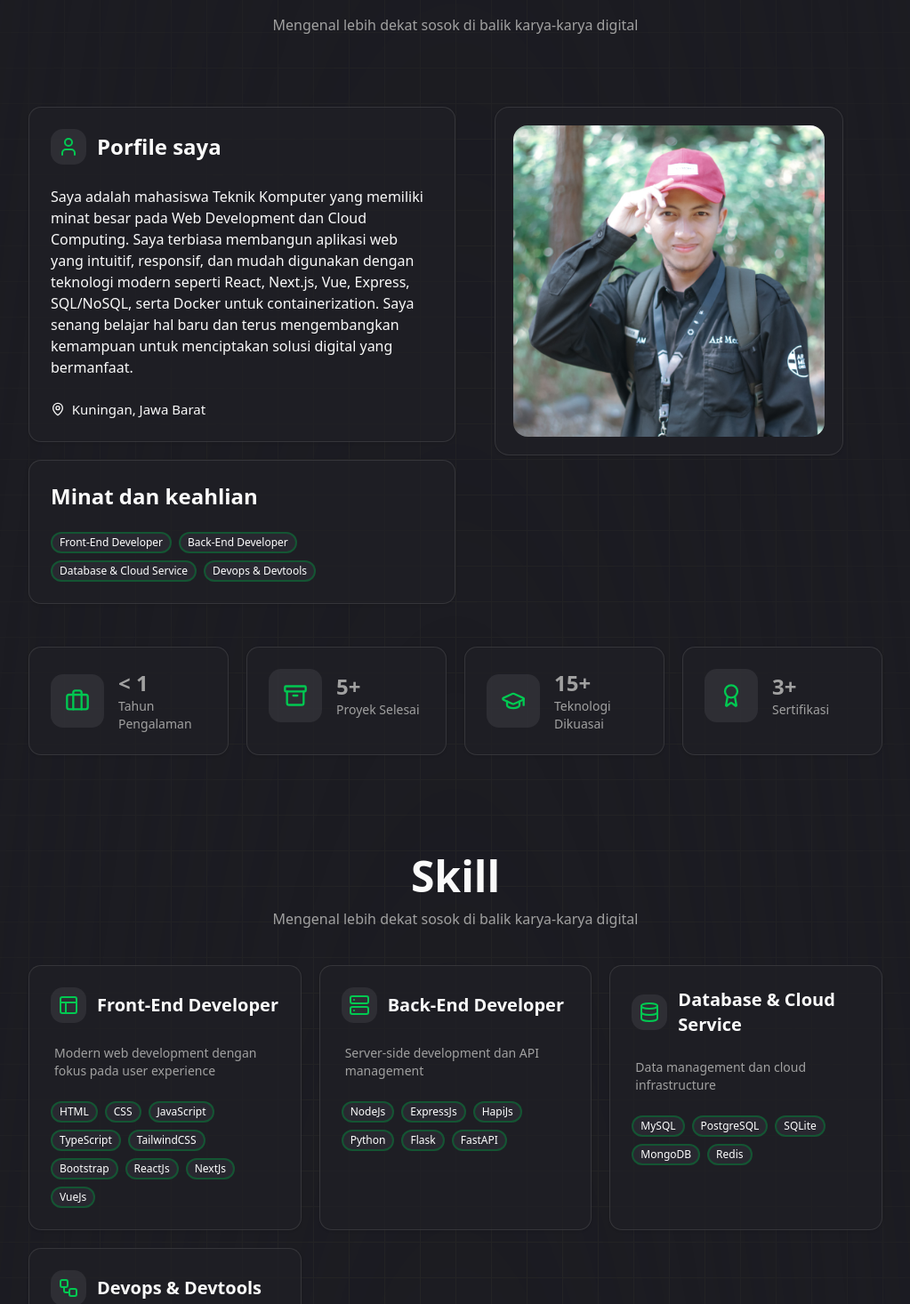
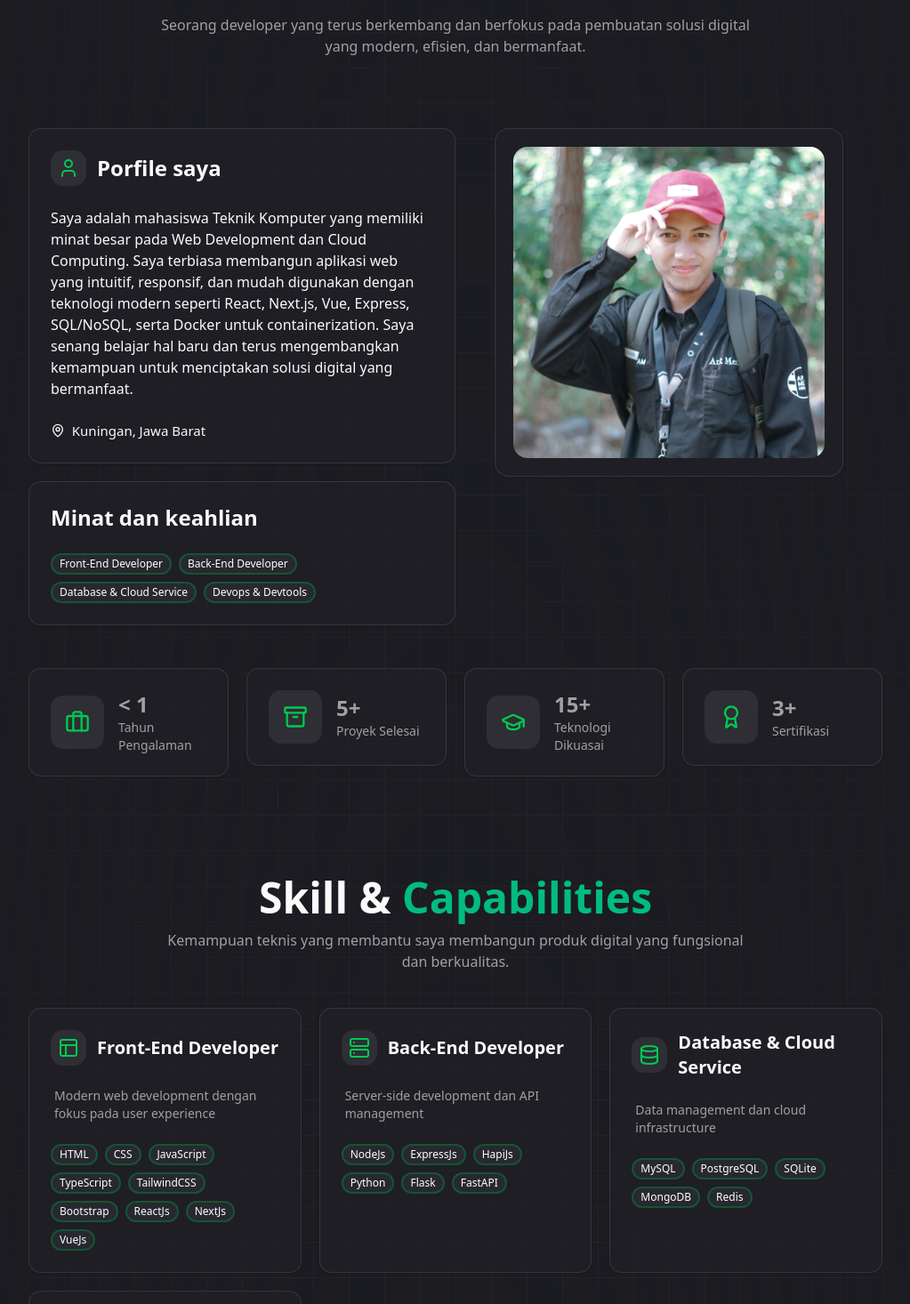
Before and after one commit to AnamSadat/portofolio-v1, a Next.js app: page / in a window 1280 px wide. Shown: the part 924-2390 px from the top of the page at 89% size, without its empty margins (128-1151 px from the left). Built offline with nearby package versions, Linux system fonts and the light colour scheme.

Commit message:
refactor: update title, description, add hover transition, change div to header

```diff
--- a/src/components/organism/about-me.tsx
+++ b/src/components/organism/about-me.tsx
@@ -36,9 +36,13 @@ export function AboutMe({ id, className, milestones }: AboutMeProps) {
   const baseClass = cn(className);
   const baseCard = cn(
     // 'bg-[#282830] '
-    'hover:shadow-custom-hover transition-all duration-300',
+    'hover:shadow-custom-hover',
     isColorCard
   );
+
+  const baseCardWrapper =
+    'transition-transform duration-300 ease-out hover:-translate-y-2 hover:shadow-custom-hover';
+
   const baseCardHeader = cn('text-2xl font-bold flex gap-3 items-center');
   const baseCardContentInfo = cn('flex items-center gap-4');
   const baseIcon = cn('bg-zinc-500/20 rounded-xl p-4 text-green-500');
@@ -56,12 +60,14 @@ export function AboutMe({ id, className, milestones }: AboutMeProps) {
           space
         />
         <Description>
-          Mengenal lebih dekat sosok di balik karya-karya digital
+          Seorang developer yang terus berkembang dan berfokus pada pembuatan
+          solusi digital yang modern, efisien, dan bermanfaat.
         </Description>
       </header>
       <div className="grid grid-cols-2">
         {/* ... bagian profile dan skill tetap sama ... */}
-        <div className="pt-20 grid grid-rows-1 gap-5">
+        <div className="pt-20 grid grid-rows-1 gap-5 ">
+          <div className={baseCardWrapper}>
             <Card
               className={baseCard}
               data-aos={'fade-right'}
@@ -79,18 +85,24 @@ export function AboutMe({ id, className, milestones }: AboutMeProps) {
               </CardHeader>
               <CardContent>
                 Saya adalah mahasiswa Teknik Komputer yang memiliki minat besar
-              pada Web Development dan Cloud Computing. Saya terbiasa membangun
-              aplikasi web yang intuitif, responsif, dan mudah digunakan dengan
-              teknologi modern seperti React, Next.js, Vue, Express, SQL/NoSQL,
-              serta Docker untuk containerization. Saya senang belajar hal baru
-              dan terus mengembangkan kemampuan untuk menciptakan solusi digital
-              yang bermanfaat.
+                pada Web Development dan Cloud Computing. Saya terbiasa
+                membangun aplikasi web yang intuitif, responsif, dan mudah
+                digunakan dengan teknologi modern seperti React, Next.js, Vue,
+                Express, SQL/NoSQL, serta Docker untuk containerization. Saya
+                senang belajar hal baru dan terus mengembangkan kemampuan untuk
+                menciptakan solusi digital yang bermanfaat.
               </CardContent>
               <CardFooter className="text-[15px]">
                 <MapPin size={16} /> &nbsp; Kuningan, Jawa Barat
               </CardFooter>
             </Card>
-          <Card className={baseCard} data-aos={'fade-up'} data-aos-once={true}>
+          </div>
+          <div className={baseCardWrapper}>
+            <Card
+              className={baseCard}
+              data-aos={'fade-up'}
+              data-aos-once={true}
+            >
               <CardHeader className={baseCardHeader}>
                 Minat dan keahlian
               </CardHeader>
@@ -109,7 +121,8 @@ export function AboutMe({ id, className, milestones }: AboutMeProps) {
               </CardContent>
             </Card>
           </div>
-        <div className="pt-20 mx-auto">
+        </div>
+        <div className={cn('pt-20 mx-auto', baseCardWrapper)}>
           <Card
             className={`p-5 rounded-2xl ${baseCard}`}
             data-aos={'fade-left'}
@@ -129,8 +142,8 @@ export function AboutMe({ id, className, milestones }: AboutMeProps) {
       {/* Bagian ini me-render data dari props `milestones` */}
       <div className="pt-12 gap-5 grid grid-cols-4">
         {milestones.map((item, index) => (
+          <div key={index} className={baseCardWrapper}>
             <Card
-            key={index}
               className={baseCard}
               data-aos="fade-up"
               data-aos-delay={item.duration}
@@ -144,6 +157,7 @@ export function AboutMe({ id, className, milestones }: AboutMeProps) {
                 </CardDescription>
               </CardContent>
             </Card>
+          </div>
         ))}
       </div>
     </div>
--- a/src/components/organism/contact.tsx
+++ b/src/components/organism/contact.tsx
@@ -112,7 +112,7 @@ export function Contact({ className }: ContactProps) {
   return (
     <section className={baseClass} id="contact">
       <div className="container mx-auto px-4">
-        <div className="mb-10 text-center">
+        <header className="mb-10 text-center">
           <Header
             title="Mari"
             titleColor="Berkomunikasi"
@@ -124,11 +124,16 @@ export function Contact({ className }: ContactProps) {
             Punya ide, kolaborasi, atau butuh bantuan? Kirim pesan langsung atau
             hubungi melalui WhatsApp & email.
           </Description>
-        </div>
+        </header>
 
         <div className="grid grid-cols-1 gap-8 md:grid-cols-2">
-          <div className="transition-transform duration-300 hover:-translate-y-1">
-            <Card className="rounded-2xl border border-border bg-background hover:shadow-custom-hover transition-all duration-300">
+          <div className="transition-transform duration-300 hover:-translate-y-1 max-h-80">
+            <Card
+              className="rounded-2xl border border-border bg-background hover:shadow-custom-hover transition-all duration-300"
+              data-aos="fade-right"
+              data-aos-delay="100"
+              data-aos-once="true"
+            >
               <CardHeader>
                 <CardTitle className="text-2xl font-bold">
                   Informasi Kontak
@@ -171,7 +176,12 @@ export function Contact({ className }: ContactProps) {
 
           {/* Kirim Pesan (RHF + Zod + shadcn Field + InputGroup) */}
           <div className="transition-transform duration-300 hover:-translate-y-1">
-            <Card className="rounded-2xl border border-border bg-background hover:shadow-custom-hover transition-all duration-300">
+            <Card
+              className="rounded-2xl border border-border bg-background hover:shadow-custom-hover transition-all duration-300"
+              data-aos="fade-left"
+              data-aos-delay="100"
+              data-aos-once="true"
+            >
               <CardHeader>
                 <CardTitle className="text-2xl font-bold">
                   Kirim Pesan
@@ -396,7 +406,7 @@ export function Contact({ className }: ContactProps) {
             span="Kolaborasi?"
             classNameSpan="text-emerald-500"
             classNameTitle="text-2xl font-bold"
-            description="Mari berdiskusi tentang proyek selanjutnya dan bagaimana saya dapat membantu mewujudkan visi digital Anda."
+            description="Saya siap membantu mulai dari perencanaan, desain, hingga pengembangan aplikasi berbasis web maupun cloud."
             classNameDescription=""
             classNameChildren="flex gap-5 mx-auto"
           >
--- a/src/components/organism/experience.tsx
+++ b/src/components/organism/experience.tsx
@@ -30,13 +30,18 @@ export function Experience({ className }: ExperienceProps) {
   return (
     <>
       <div ref={ref} className={baseClass} id="experience">
+        <header className="text-center">
           <Header
             title="Expe"
             titleColor="rience"
             className="text-5xl font-bold text-center text-white"
             classNameTitleColor="text-custom"
           />
-        <Description>saya</Description>
+          <Description>
+            Perjalanan dan pengalaman saya dalam dunia pengembangan perangkat
+            lunak.
+          </Description>
+        </header>
 
         <div className="relative">
           {/* Garis background */}
@@ -53,10 +58,10 @@ export function Experience({ className }: ExperienceProps) {
       {/* 1d1d22 */}
       <Persuasif
         className={cn(
-          'text-center border-2 hover:shadow-custom-hover',
+          'text-center border-2',
           'text-center border-2 border-emerald-700 bg-emerald-950/30'
         )}
-        classNameLayout="py-8"
+        classNameLayout={cn('py-8')}
         title="Siap untuk"
         classNameTitle="text-2xl font-bold"
         span="Kolaborasi?"
--- a/src/components/organism/portofolio.tsx
+++ b/src/components/organism/portofolio.tsx
@@ -69,7 +69,7 @@ export function Portofolio({ className }: PortofolioProps) {
   return (
     <>
       <div className={baseClass} id="portofolio">
-        <div className="pb-6">
+        <header className="pb-6 text-center">
           <Header
             title="Portofolio"
             titleColor="Saya"
@@ -77,8 +77,11 @@ export function Portofolio({ className }: PortofolioProps) {
             classNameTitleColor="text-custom"
             space
           />
-          <Description>ya begitulah der</Description>
-        </div>
+          <Description>
+            Karya digital yang saya bangun untuk berbagai kebutuhan dan use
+            case.
+          </Description>
+        </header>
         <div className="gap-3 flex justify-center py-10">
           <ToggleGroup
             type="single"
@@ -153,11 +156,11 @@ export function Portofolio({ className }: PortofolioProps) {
           'text-center border-2 border-emerald-700 bg-emerald-950/30'
         )}
         classNameLayout="py-8"
-        title="Punya Ide Project"
-        span="Menarik?"
+        title="Punya Ide Project Menarik?"
+        span="Kolaborasi Yuk!"
         classNameSpan="text-emerald-500"
         classNameTitle="text-3xl font-bold"
-        description="Mari berdiskusi tentang proyek selanjutnya dan bagaimana saya dapat membantu mewujudkan visi digital Anda."
+        description="Ayo diskusikan konsep Anda dan lihat bagaimana saya bisa membantu mengubah ide tersebut menjadi solusi digital yang fungsional dan modern."
         classNameDescription=""
         classNameChildren="max-w-2xl mx-auto"
       >
@@ -167,7 +170,7 @@ export function Portofolio({ className }: PortofolioProps) {
             'dark:bg-emerald-500 dark:hover:bg-emerald-700'
           )}
         >
-          Mulai project baru
+          Mulai Project Baru
         </Button>
       </Persuasif>
     </>
--- a/src/components/organism/skill.tsx
+++ b/src/components/organism/skill.tsx
@@ -26,7 +26,14 @@ type SkillProps = ClassNameProps;
 
 export function Skill({ className }: SkillProps) {
   const baseClass = cn(className);
-  const baseCard = cn('hover:shadow-custom-hover', isColorCard);
+  const baseCard = cn(
+    'hover:shadow-custom-hover h-full flex flex-col',
+    isColorCard
+  );
+  const baseCardWrapper = cn(
+    'transition-transform duration-300 ease-out hover:-translate-y-2 hover:shadow-custom-hover',
+    ''
+  );
 
   // Menggunakan mapping untuk skill sesuai kategori
   const skillsByCategory: { [key: string]: string[] } = {
@@ -41,9 +48,16 @@ export function Skill({ className }: SkillProps) {
   return (
     <div className={baseClass} id="skills">
       <header className="text-center">
-        <Header title="Skill" className="text-5xl font-bold" />
+        <Header
+          title="Skill &"
+          titleColor="Capabilities"
+          className="text-5xl font-bold"
+          classNameTitleColor="text-emerald-500"
+          space
+        />
         <Description>
-          Mengenal lebih dekat sosok di balik karya-karya digital
+          Kemampuan teknis yang membantu saya membangun produk digital yang
+          fungsional dan berkualitas.
         </Description>
       </header>
       <div className="grid grid-cols-3 gap-5 pt-10">
@@ -52,8 +66,8 @@ export function Skill({ className }: SkillProps) {
           const skillsList = skillsByCategory[skillCategory] || []; // Ambil skill berdasarkan kategori
 
           return (
+            <div key={index} className={baseCardWrapper}>
               <Card
-              key={index}
                 className={baseCard}
                 data-aos="fade-up"
                 data-aos-delay={skills.duration}
@@ -86,6 +100,7 @@ export function Skill({ className }: SkillProps) {
                   </span>
                 </CardContent>
               </Card>
+            </div>
           );
         })}
       </div>
```
Lines whose indentation alone changed are shown as unchanged.
